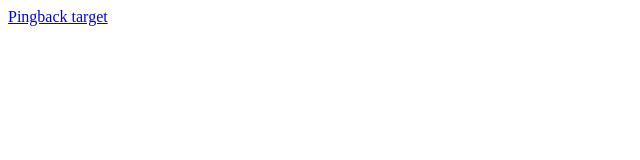
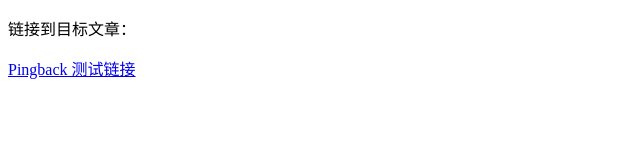
Before and after one commit to hellonewbie/tutorial, a plain HTML site: page index.html in a window 1280 px wide. Shown: the whole page, without its empty margins (0-640 px from the left). Drawn offline with Linux system fonts and the light colour scheme.

Commit message:
Update index.html with new structure and content

```diff
--- a/index.html
+++ b/index.html
@@ -1 +1,14 @@
-<!doctype html><html><body><a href="http://www.lanxinfeng.org/wp-login.php">Pingback target</a></body></html>
+<!doctype html>
+<html lang="zh-CN">
+<head>
+  <meta charset="utf-8">
+  <title>Pingback Source PoC</title>
+  <meta name="robots" content="noindex">
+</head>
+<body>
+  <!-- 使用前请将下面的链接 href 替换为目标站点的“有效文章”完整 URL（协议、域名、路径、结尾斜杠需完全一致） -->
+  <p>链接到目标文章：</p>
+  <a href="http://www.lanxinfeng.org/wp-json/wp/v2/media?parent=10124">Pingback 测试链接</a>
+</body>
+
+</html>
```
